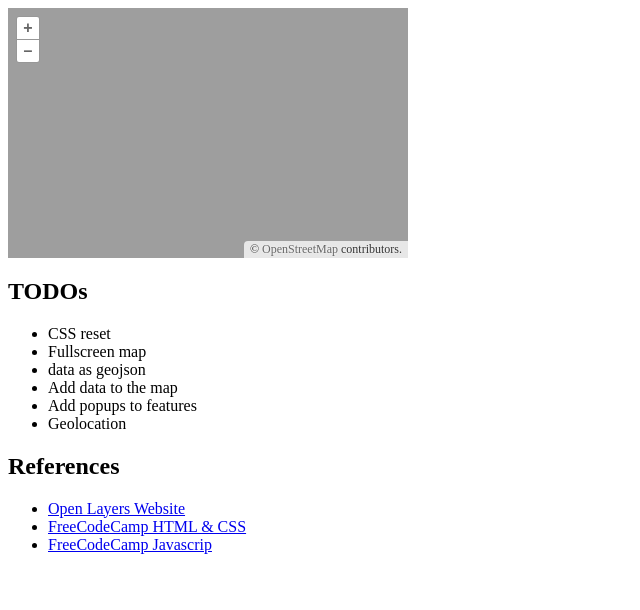
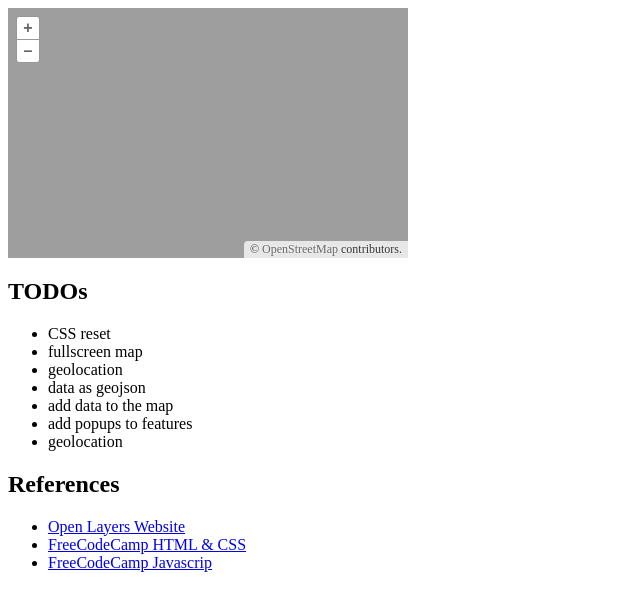
Before and after one commit to kissmygritts/ndow-vendor-locations, a website built with Parcel: page index.html in a window 1280 px wide. Shown: the whole page, without its empty margins (0-640 px from the left). Built offline with nearby package versions, Linux system fonts and the light colour scheme.

Commit message:
Removed semicolon and added geolocate

```diff
--- a/index.html
+++ b/index.html
@@ -18,11 +18,12 @@
     <h2>TODOs</h2>
     <ul>
       <li>CSS reset</li>
-      <li>Fullscreen map</li>
+      <li>fullscreen map</li>
+      <li>geolocation</li>
       <li>data as geojson</li>
-      <li>Add data to the map</li>
-      <li>Add popups to features</li>
-      <li>Geolocation</li>
+      <li>add data to the map</li>
+      <li>add popups to features</li>
+      <li>geolocation</li>
     </ul>
 
     <h2>References</h2>
--- a/index.js
+++ b/index.js
@@ -5,7 +5,7 @@ import TileLayer from 'ol/layer/Tile'
 import OSM from 'ol/source/OSM'
 
 // makes it so the map view uses geographic coordinates
-useGeographic();
+useGeographic()
 
 // create a new openlayer map instance
 const map = new Map({
```
